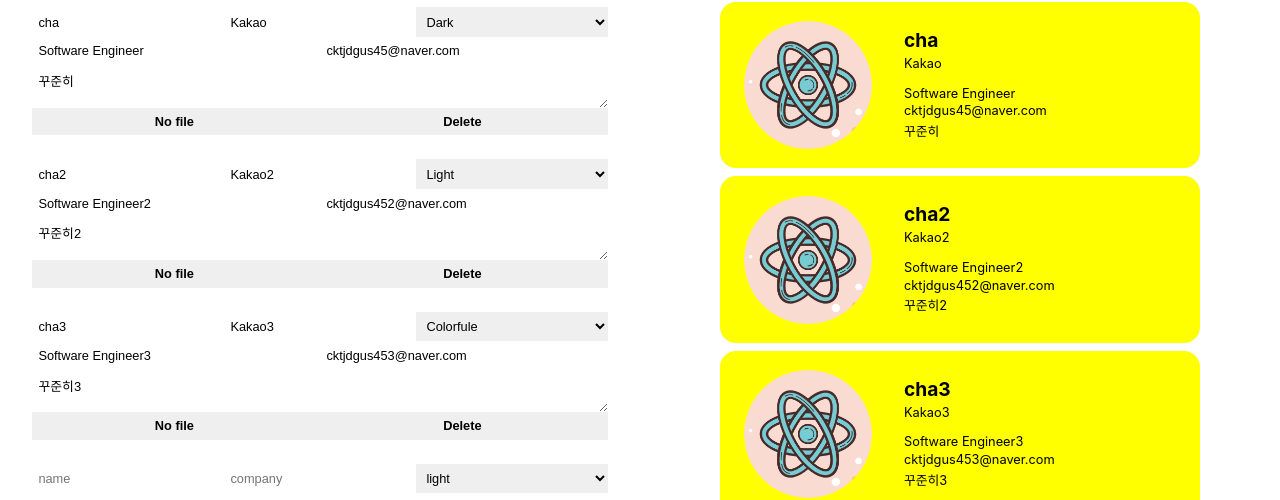
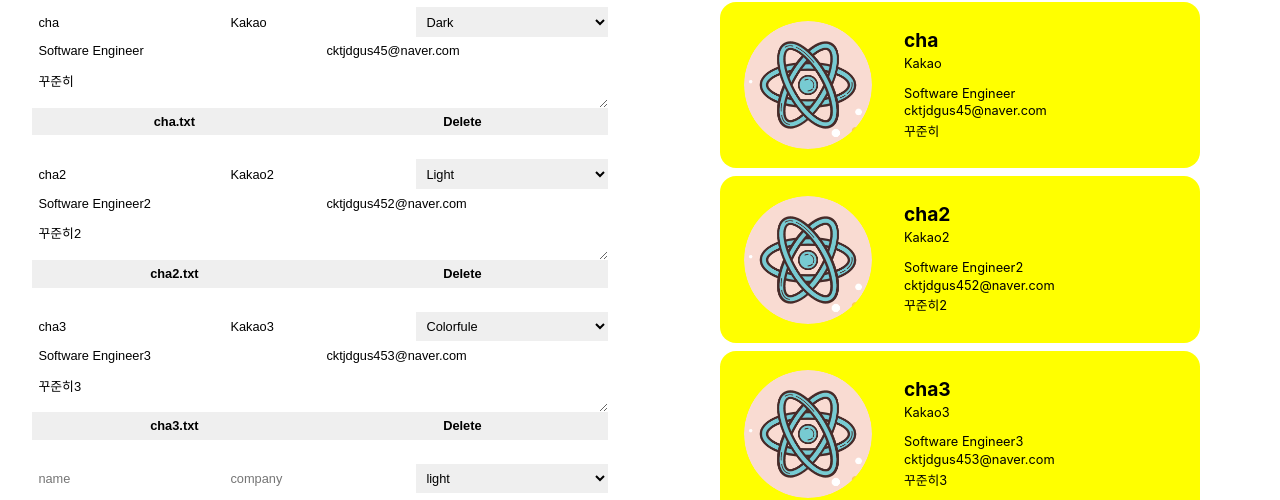
Before and after one commit to cktjdgus45/react-cardmaker2, a React (Create React App) app: page /maker in a window 1280 px wide. Shown: the part 143-643 px from the top of the page. Built offline with nearby package versions, Linux system fonts and the light colour scheme; no server answers; sample sign-in values are in the browser's storage.

Commit message:
handle upload image to cloudinary storage

```diff
--- a/src/components/card_add_form/card_add_form.jsx
+++ b/src/components/card_add_form/card_add_form.jsx
@@ -1,4 +1,4 @@
-import React, { useRef } from 'react';
+import React, { useRef, useState } from 'react';
 import Button from '../button/button';
 import styles from './card_add_form.module.css';
 
@@ -10,6 +10,15 @@ const CardAddForm = ({ FileInput, onAdd }) => {
     const titleRef = useRef();
     const emailRef = useRef();
     const messageRef = useRef();
+    const [file, setFile] = useState({ fileName: null, fileURL: null });
+
+    const onFileChange = file => {
+        setFile({
+            fileName: file.name,
+            fileURL: file.url
+        })
+    }
+
     const onSubmit = (event) => {
         event.preventDefault();
         const card = {
@@ -20,10 +29,11 @@ const CardAddForm = ({ FileInput, onAdd }) => {
             title: titleRef.current.value || '',
             email: emailRef.current.value || '',
             message: messageRef.current.value || '',
-            fileName: '',
-            fileUrl: ''
+            fileName: file.fileName || '',
+            fileURL: file.fileURL || ''
         }
         formRef.current.reset();
+        setFile({ fileName: null, fileURL: null });
         onAdd(card);
     };
     return (
@@ -45,7 +55,7 @@ const CardAddForm = ({ FileInput, onAdd }) => {
             <textarea
                 ref={messageRef} className={styles.textarea} name="message" placeholder='message'></textarea>
             <div className={styles.fileInput}>
-                <FileInput />
+                <FileInput name={file.fileName} onFileChange={onFileChange} />
                 <Button name='ADD' onClick={onSubmit} />
             </div>
         </form>
--- a/src/components/card_edit_form/card_edit_form.jsx
+++ b/src/components/card_edit_form/card_edit_form.jsx
@@ -11,6 +11,15 @@ const CardEditForm = ({ FileInput, card, updateCard, deleteCard }) => {
     const titleRef = useRef();
     const emailRef = useRef();
     const messageRef = useRef();
+
+    const onFileChange = file => {
+        updateCard({
+            ...card,
+            fileName: file.name,
+            fileURL: file.url
+        })
+    }
+
 
     const onSubmit = () => {
         deleteCard(card)
@@ -40,7 +49,7 @@ const CardEditForm = ({ FileInput, card, updateCard, deleteCard }) => {
             <input onChange={onChange} ref={emailRef} className={styles.input} type="text" name="email" value={email} />
             <textarea onChange={onChange} ref={messageRef} className={styles.textarea} name="message" value={message}></textarea>
             <div className={styles.fileInput}>
-                <FileInput />
+                <FileInput name={fileName} onFileChange={onFileChange} />
                 <Button name='Delete' onClick={onSubmit} />
             </div>
         </form>
--- a/src/components/image_file_input/image_file_input.jsx
+++ b/src/components/image_file_input/image_file_input.jsx
@@ -7,9 +7,16 @@ const ImageFileInput = ({ imageUploader, name, onFileChange }) => {
         event.preventDefault();
         inputRef.current.click();
     }
+    const onFileInputChange = async event => {
+        const uploaded = await imageUploader.upload(event.target.files[0]);
+        onFileChange({
+            name: uploaded.original_filename,
+            url: uploaded.url
+        })
+    }
     return (
         <div className={styles.container}>
-            <input ref={inputRef} className={styles.input} type="file" accept="image/*" name="file" />
+            <input onChange={onFileInputChange} ref={inputRef} className={styles.input} type="file" accept="image/*" name="file" />
             <button className={styles.button} onClick={onButtonClick}>{name || 'No file'}</button>
         </div>
     )
--- a/src/service/image_uploader.js
+++ b/src/service/image_uploader.js
@@ -1,6 +1,16 @@
 class ImageUploader {
     async upload(file) {
-        return 'file';
+        const data = new FormData();
+        data.append('file', file);
+        data.append('upload_preset', 'jbzmryry');
+        const result = await fetch(
+            'https://api.cloudinary.com/v1_1/dp6ovp6ka/upload',
+            {
+                method: 'POST',
+                body: data,
+            }
+        )
+        return await result.json();
     }
 }
 
```
